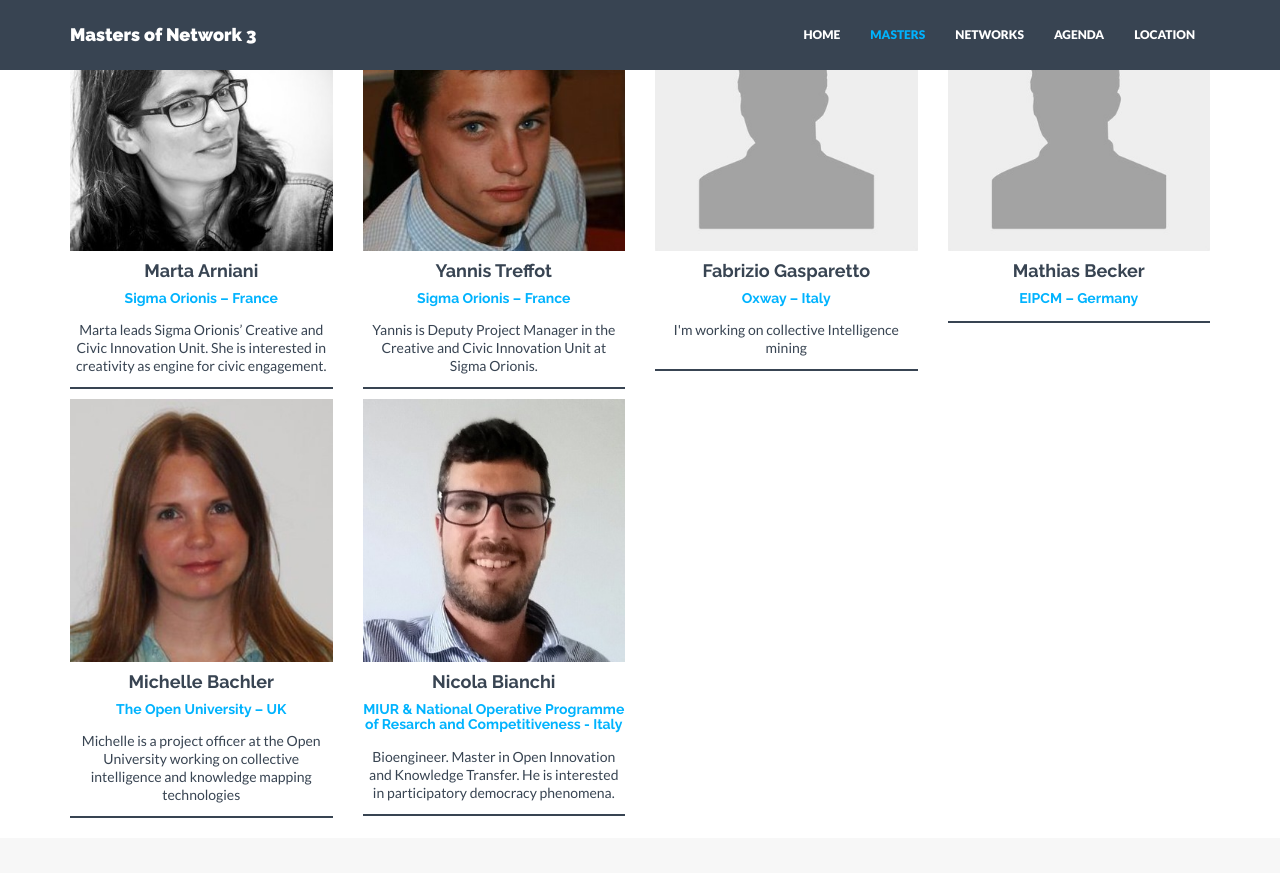
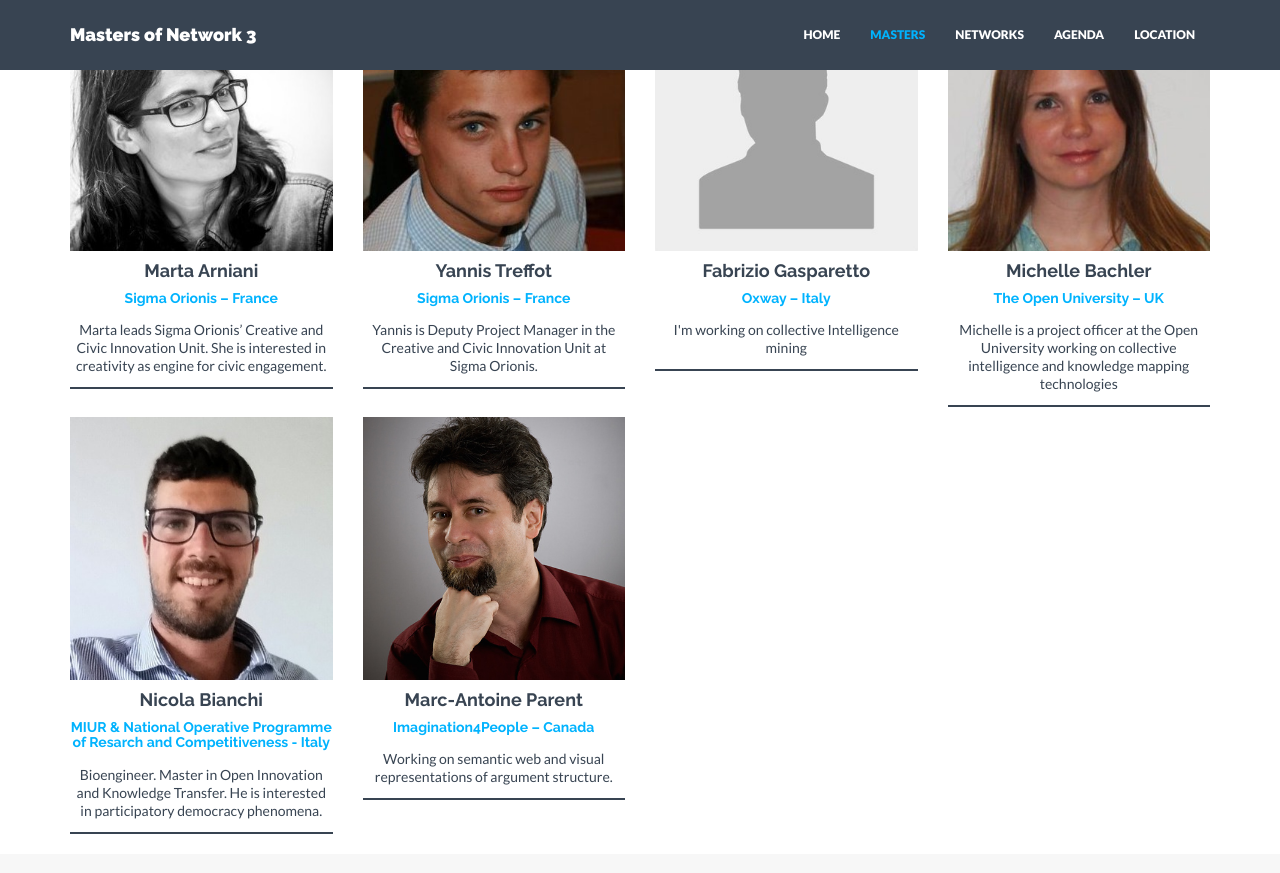
Before and after one commit to Wikitalia/MoN3, a Jekyll site: the page built from masters.html, in a window 1280 px wide and 900 px high, scrolled down 3109 px. Shown: the top 873 px of the window. Built offline with Jekyll 4.4.1, drawn with Linux system fonts in a browser that asks for light colours; nearby versions of some CDN libraries; some of the changed text lies outside the part shown.

Commit message:
Added Marc-Antoine; removed Mathias and Jasmine.

```diff
--- a/_config.yml
+++ b/_config.yml
@@ -71,14 +71,6 @@ masters:
       social:
         - title: link
           url: https://edgeryders.eu
-    - name: Jasminko Novak
-      category: Community managers
-      position: "EIPCM – Germany"
-      text:
-      img: person.jpg
-      social:
-        - title: link
-          url: http://eipcm.org/
     - name: Rosa Strube
       category: Community managers
       position: "CCSCP – Germany"
@@ -222,14 +214,6 @@ masters:
       social:
         - title: link
           url: https://oxway.co/
-    - name: Mathias Becker
-      category: Collective Intelligence researchers
-      position: "EIPCM – Germany"
-      text:
-      img: person.jpg
-      social:
-        - title: link
-          url: http://eipcm.org/
     - name: Michelle Bachler
       category: Collective Intelligence researchers
       position: "The Open University – UK"
@@ -272,6 +256,15 @@ masters:
       social:
         - title: link
           url: http://www.cineca.it/
+    - name: Marc-Antoine Parent
+      category: Collective Intelligence researchers
+      position: "Imagination4People – Canada"
+      text: Working on semantic web and visual representations of argument structure.
+      img: marc_antoine_parent.jpg
+      social:
+        - title: link
+          url: http://imaginationforpeople.org/en/
+
 
 
 # Clients information. Shown on Home and About pages.
```
Also changed, not shown: assets/img/members/marc_antoine_parent.jpg (added).
